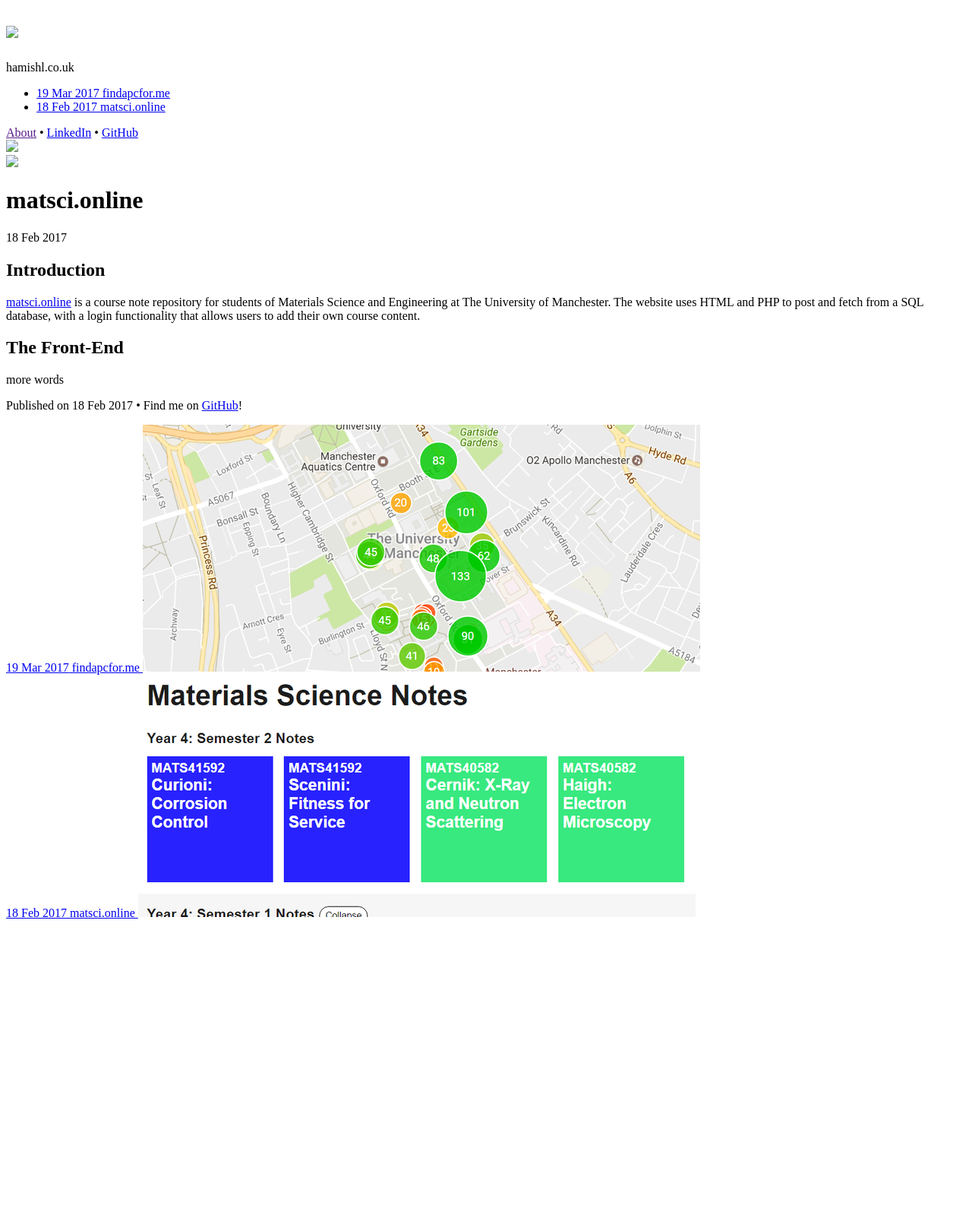
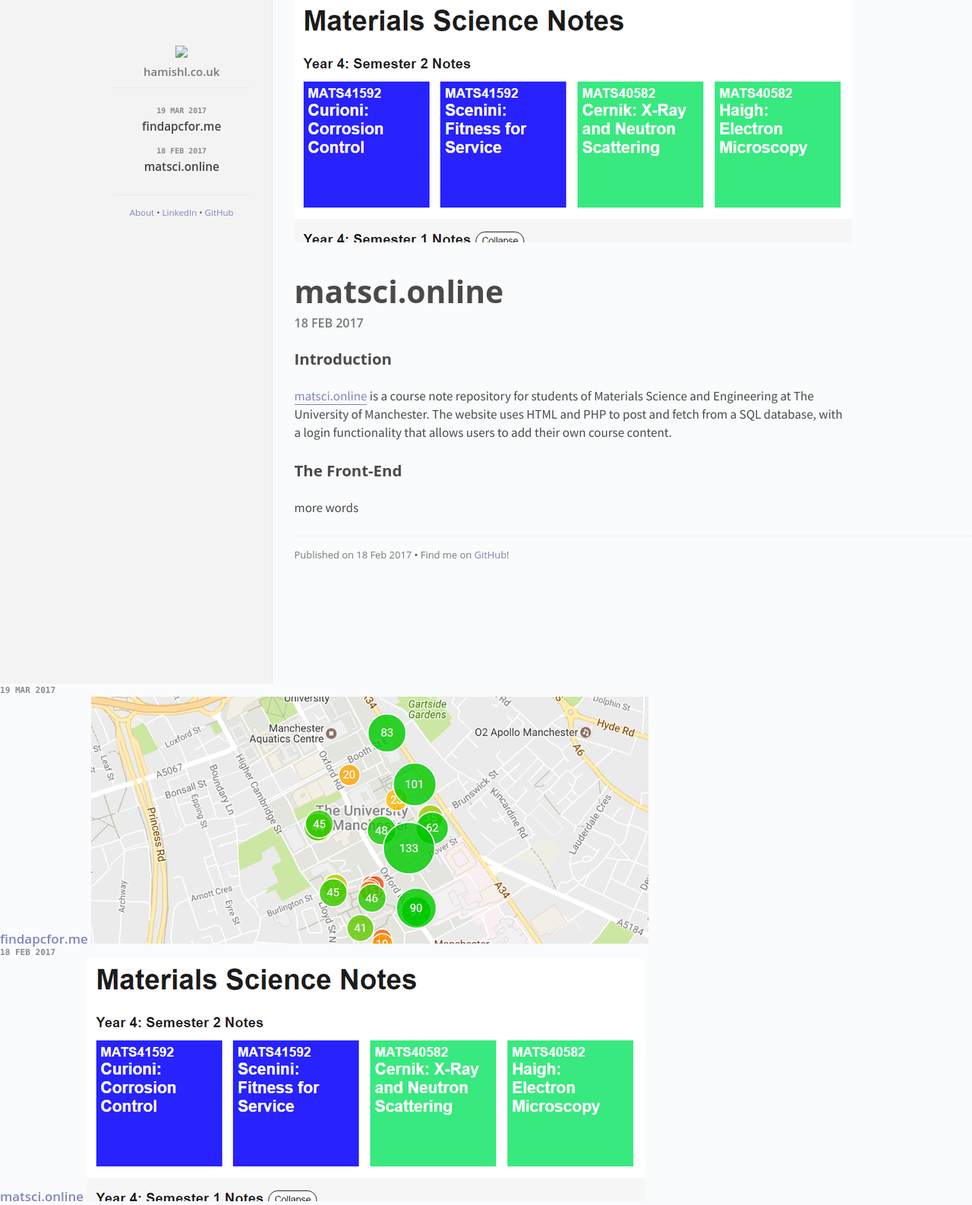
Before and after one commit to hamishll/hamishll.github.io, a Jekyll site: the page built from _posts/2017-02-18-matsci-online.md, in a window 1280 px wide. Shown: the whole page at 76% size. Built offline with Jekyll 4.4.1, drawn with Linux system fonts in a browser that asks for light colours; before the commit the page ends 1219 px from its top, so only the background shows below that.

Commit message:
trying to fix

```diff
--- a/_includes/post.html
+++ b/_includes/post.html
@@ -1,10 +1,10 @@
 <div class="content" id="home">
   <div id="sidebar-button">
-    <img src="images/sidebar-button.png">
+    <img src="/images/sidebar-button.png">
   </div>
   <div id="post-info">
     <div id="cover-photo-container">
-      <img id="cover-photo" src="images/{{ page.cover }}">
+      <img id="cover-photo" src="/images/{{ page.cover }}">
     </div>
     <div id="info-container">
       <h1 id="title">{{ page.title }}</h1>
--- a/_layouts/default.html
+++ b/_layouts/default.html
@@ -7,13 +7,13 @@
       <meta name="viewport" content="width=device-width">
 
       <!-- syntax highlighting CSS -->
-      <link rel="stylesheet" href="css/syntax.css">
+      <link rel="stylesheet" href="/css/syntax.css">
 
       <!-- Custom CSS -->
-      <link rel="stylesheet" href="css/main.css">
+      <link rel="stylesheet" href="/css/main.css">
 
       <!-- Responsive CSS -->
-      <link rel="stylesheet" href="css/responsive.css">
+      <link rel="stylesheet" href="/css/responsive.css">
 
       <!-- Google Fonts -->
       <link href='http://fonts.googleapis.com/css?family=Source+Sans+Pro:300,400,700' rel='stylesheet' type='text/css'>
```
